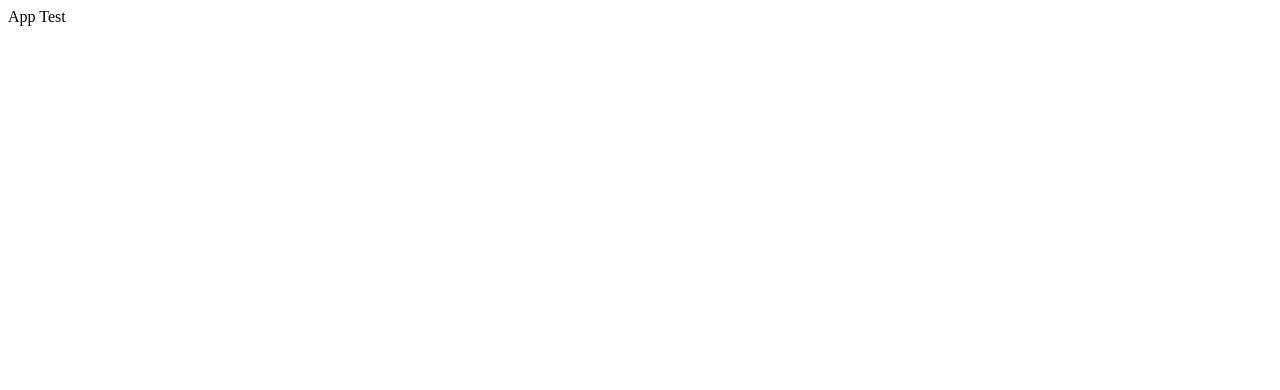
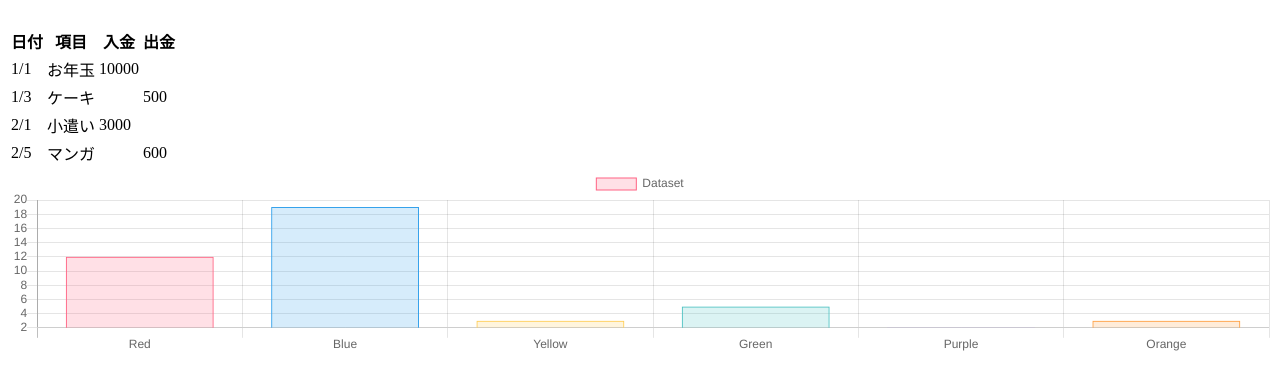
Before and after one commit to yasuhiro-nogiwa/holidayPlan, a React (Create React App) app: page / in a window 1280 px wide. Shown: the top 390 px of the page. Built offline with nearby package versions, Linux system fonts and the light colour scheme.

Commit message:
Table及びChartのサンプル

```diff
--- a/src/App.tsx
+++ b/src/App.tsx
@@ -1,10 +1,17 @@
 import { disconnect } from 'process';
 import React from 'react';
+
+import Table from './components/Table';
+import Chart from './components/Chart';
 
 function App() {
   return (
     <div className="App">
-      <div>App Test</div>
+      {/* ボタン用に50px開けておく */}
+      {/* <div style={{marginTop:'50px'}}>App Test</div> */}
+      <br />
+      <Table />
+      <Chart />
     </div>
   );
 }
--- /dev/null
+++ b/src/components/Chart.tsx
@@ -0,0 +1,50 @@
+import { Bar } from 'react-chartjs-2';
+
+const Chart = () => {
+
+    const data = {
+        labels: ['Red', 'Blue', 'Yellow', 'Green', 'Purple', 'Orange'],
+        datasets: [{
+            label: 'Dataset',
+            data: [12, 19, 3, 5, 2, 3],
+            backgroundColor: [
+                'rgba(255, 99, 132, 0.2)',
+                'rgba(54, 162, 235, 0.2)',
+                'rgba(255, 206, 86, 0.2)',
+                'rgba(75, 192, 192, 0.2)',
+                'rgba(153, 102, 255, 0.2)',
+                'rgba(255, 159, 64, 0.2)'
+            ],
+            borderColor: [
+                'rgba(255, 99, 132, 1)',
+                'rgba(54, 162, 235, 1)',
+                'rgba(255, 206, 86, 1)',
+                'rgba(75, 192, 192, 1)',
+                'rgba(153, 102, 255, 1)',
+                'rgba(255, 159, 64, 1)'
+            ],
+            borderWidth: 1
+        }]
+    }
+
+    const options = {
+        scales: {
+            yAxes: [{
+                ticks: {
+                    beginAtZero: true
+                }
+            }]
+        }
+    }
+
+    return (
+        <Bar
+            data={data}
+            width={50}
+            height={30}
+            options={{maintainAspectRatio: false}}
+        />
+    );
+};
+
+export default Chart;
--- /dev/null
+++ b/src/components/Table.tsx
@@ -0,0 +1,23 @@
+import React from 'react'
+import ReactDOM from 'react-dom'
+// import './index.css'
+
+const MoneyBook = () => {
+  return (
+    <div>
+      <table className="book">
+        <thead>
+          <tr><th>日付</th><th>項目</th><th>入金</th><th>出金</th></tr>
+        </thead>
+        <tbody>
+          <tr><td>1/1</td><td>お年玉</td><td>10000</td><td></td></tr>
+          <tr><td>1/3</td><td>ケーキ</td><td></td><td>500</td></tr>
+          <tr><td>2/1</td><td>小遣い</td><td>3000</td><td></td></tr>
+          <tr><td>2/5</td><td>マンガ</td><td></td><td>600</td></tr>
+        </tbody>
+      </table>
+    </div>
+  );
+};
+
+export default MoneyBook;
```
